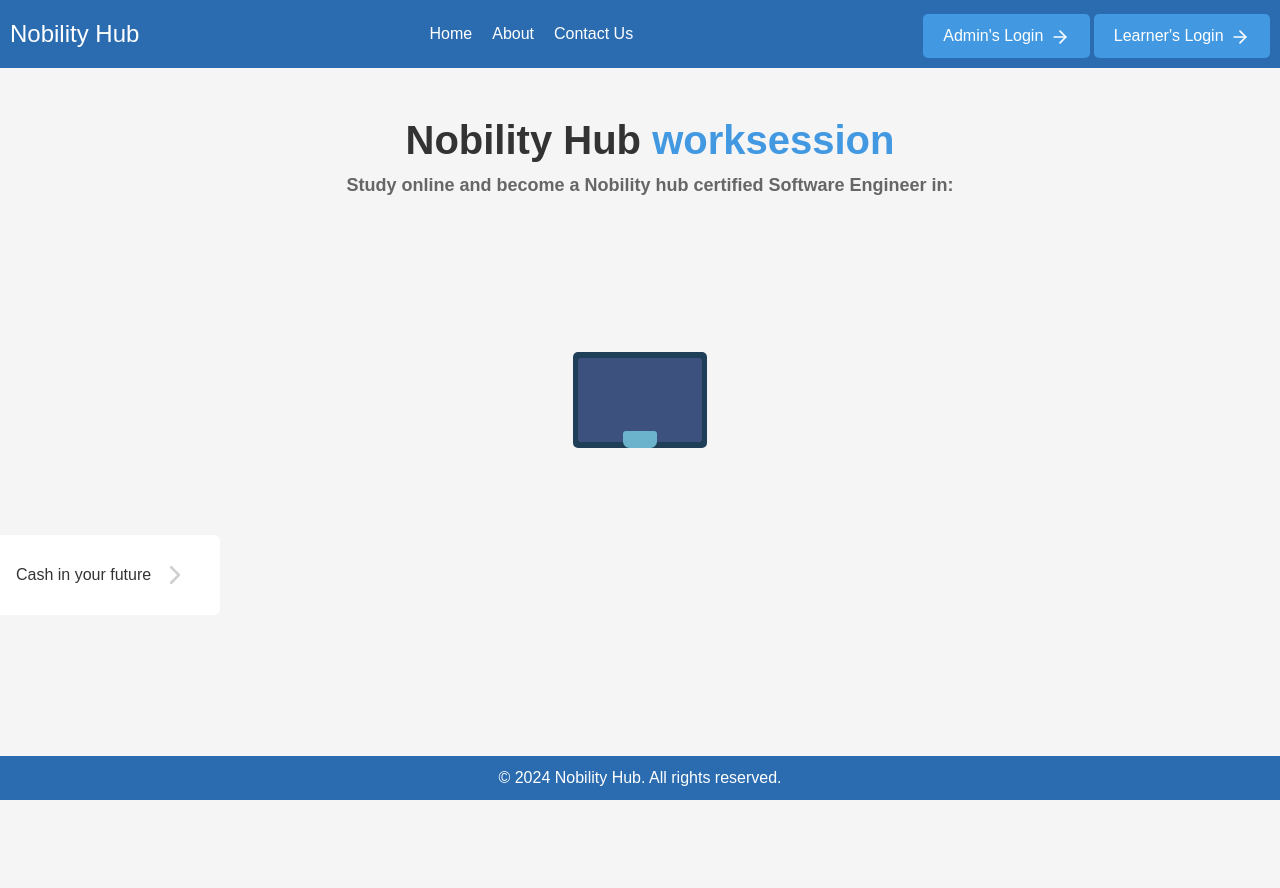
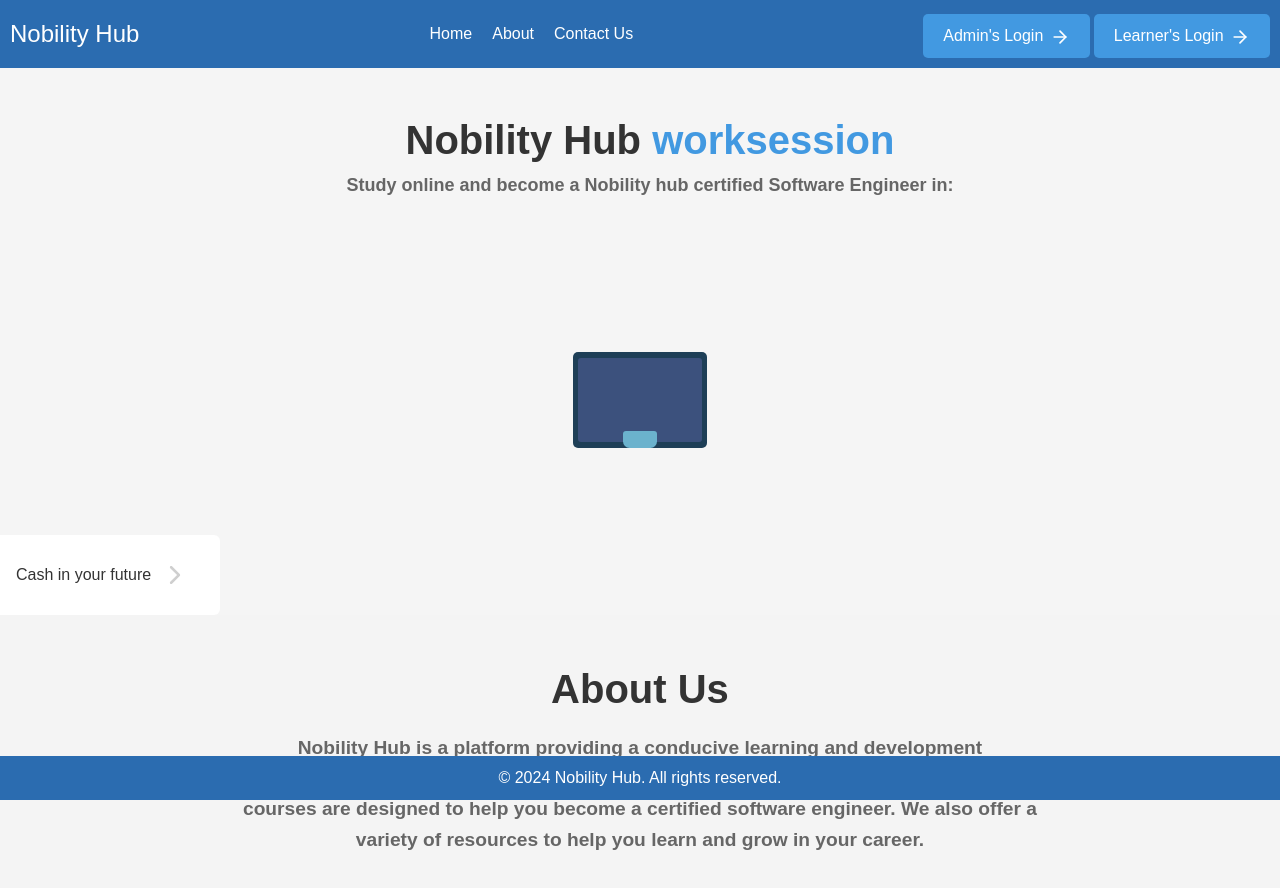
Before and after one commit to Jamescjay/Nobility-hub-client, a React (Create React App) app: page / in a window 1280 px wide. Shown: the top 888 px of the page. Before the commit the page ends 800 px from the top, so only its background shows below. Built offline with nearby package versions, Linux system fonts and the light colour scheme.

Commit message:
the project change

```diff
--- a/src/components/Home.js
+++ b/src/components/Home.js
@@ -4,7 +4,7 @@ import { Link } from "react-router-dom";
 import { ArrowRight } from "lucide-react";
 import "../styling/Home.css";
 
-import MyLoad from "../components/MyLoad"; // Import the MyLoad component
+import MyLoad from "../components/MyLoad";
 import Cash from "../components/loads/Cash";
 
 const Home = () => {
@@ -34,7 +34,9 @@ const Home = () => {
               <div className="logo">Nobility Hub</div>
               <div className="nav-links">
                 <Link to="/">Home</Link>
-                <Link to="/about">About</Link>
+                <a href="#about" className="scroll-link">
+                  About
+                </a>
                 <Link to="/contact">Contact Us</Link>
               </div>
               <div className="button-container">
@@ -49,7 +51,6 @@ const Home = () => {
           </header>
 
           <section className="home-container">
-
             <div className="loader-left">
               <div className="loader"></div>
               <div className="loader"></div>
@@ -69,6 +70,21 @@ const Home = () => {
             <Cash />
           </section>
 
+          <section id="about" className="about-section">
+            <div className="about-container">
+              <h2 className="about-heading">About Us</h2>
+              <p className="about-text">
+                Nobility Hub is a platform providing a conducive learning and
+                development environment. Offering a wide range of courses tailored to meet our learners
+                needs. Our courses are designed to help you become a certified software
+                engineer. We also offer a variety of resources to help you learn and grow in your
+                career.
+              </p>
+
+
+            </div>
+          </section>
+
           <footer className="footer-container">
             <p>&copy; 2024 Nobility Hub. All rights reserved.</p>
           </footer>
--- a/src/styling/Home.css
+++ b/src/styling/Home.css
@@ -261,3 +261,29 @@
     border-radius: 10px;
   }
 }
+
+
+.about-section {
+  background-color: #f4f4f4;
+  padding: 50px 20px;
+}
+
+.about-container {
+  max-width: 800px;
+  margin: 0 auto;
+  text-align: center;
+}
+
+.about-heading {
+  font-size: 2.5rem;
+  font-weight: bold;
+  color: #333;
+}
+
+.about-text {
+  font-size: 1.2rem;
+  color: #666;
+  line-height: 1.6;
+  font-weight: bold;
+  margin-top: 20px;
+}
```
